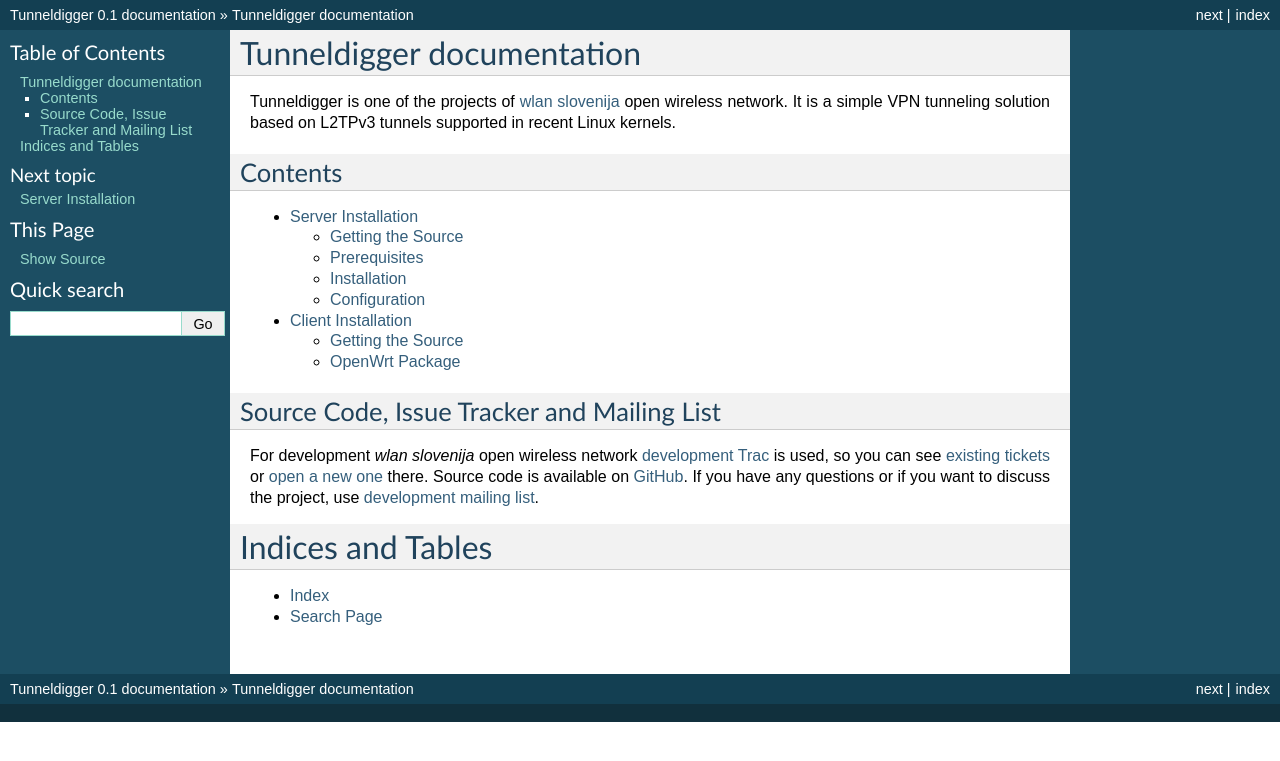
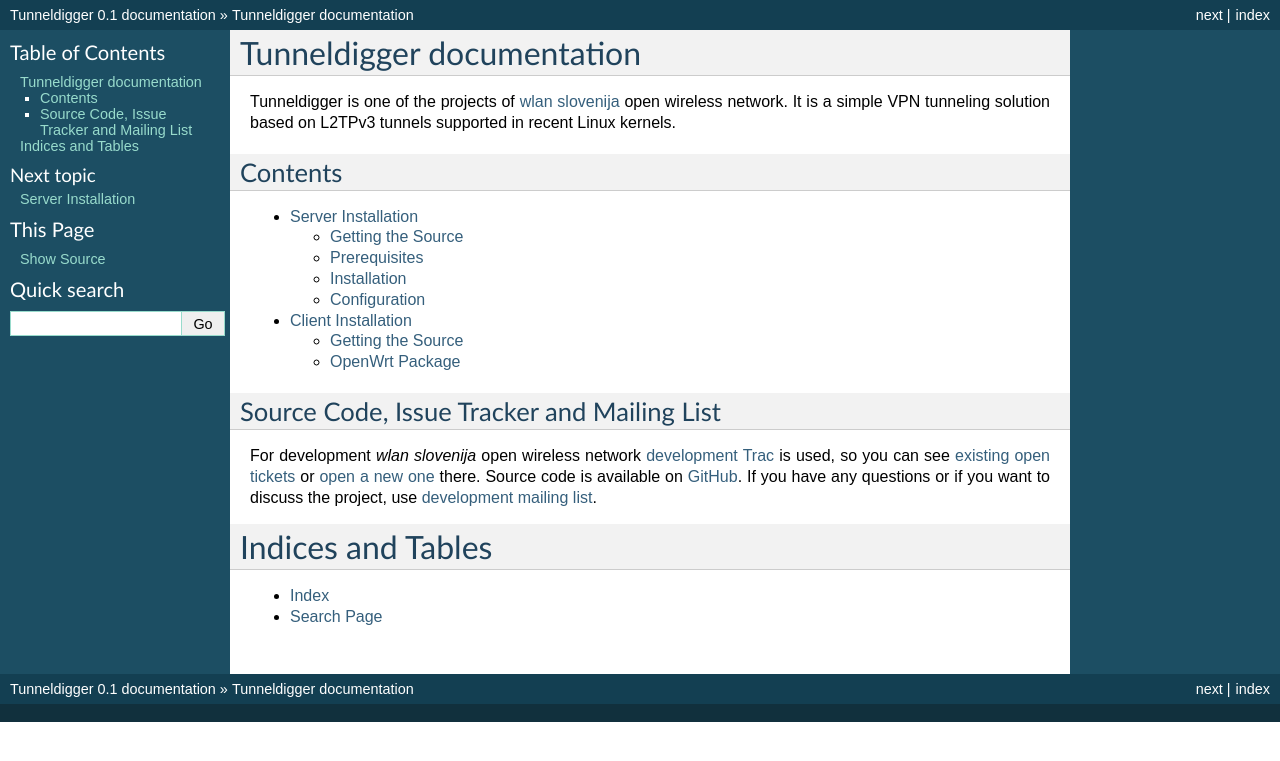
Before and after one commit to wlanslovenija/tunneldigger, a Sphinx documentation site: the page built from docs/index.rst, in a window 1280 px wide. Shown: the top 761 px of the page. Built offline with Sphinx 7.4.7, drawn with Linux system fonts in a browser that asks for light colours.

```diff
--- a/docs/index.rst
+++ b/docs/index.rst
@@ -20,12 +20,12 @@ Source Code, Issue Tracker and Mailing List
 -------------------------------------------
 
 For development *wlan slovenija* open wireless network `development Trac`_ is
-used, so you can see `existing tickets`_ or `open a new one`_ there. Source
+used, so you can see `existing open tickets`_ or `open a new one`_ there. Source
 code is available on GitHub_. If you have any questions or if you want to
 discuss the project, use `development mailing list`_.
 
-.. _development Trac: https://dev.wlan-si.net
-.. _existing tickets: https://dev.wlan-si.net/query?status=accepted&status=assigned&status=needs_rebuild&status=needs_update&status=new&status=reopened&component=tunneldigger
+.. _development Trac: https://dev.wlan-si.net/wiki/Tunneldigger
+.. _existing open tickets: https://dev.wlan-si.net/report/15
 .. _open a new one: https://dev.wlan-si.net/newticket?component=tunneldigger
 .. _GitHub: https://github.com/wlanslovenija/tunneldigger
 .. _development mailing list: https://wlan-si.net/lists/info/development
```
